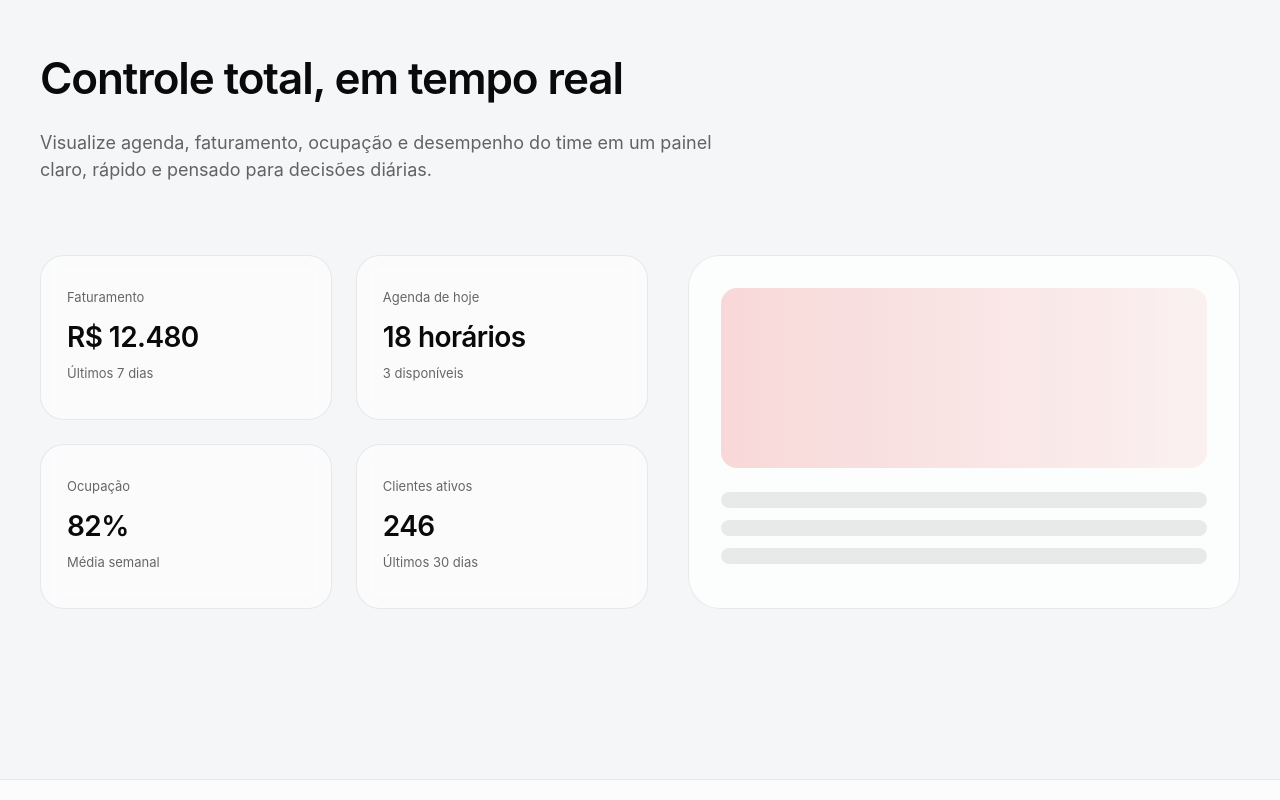
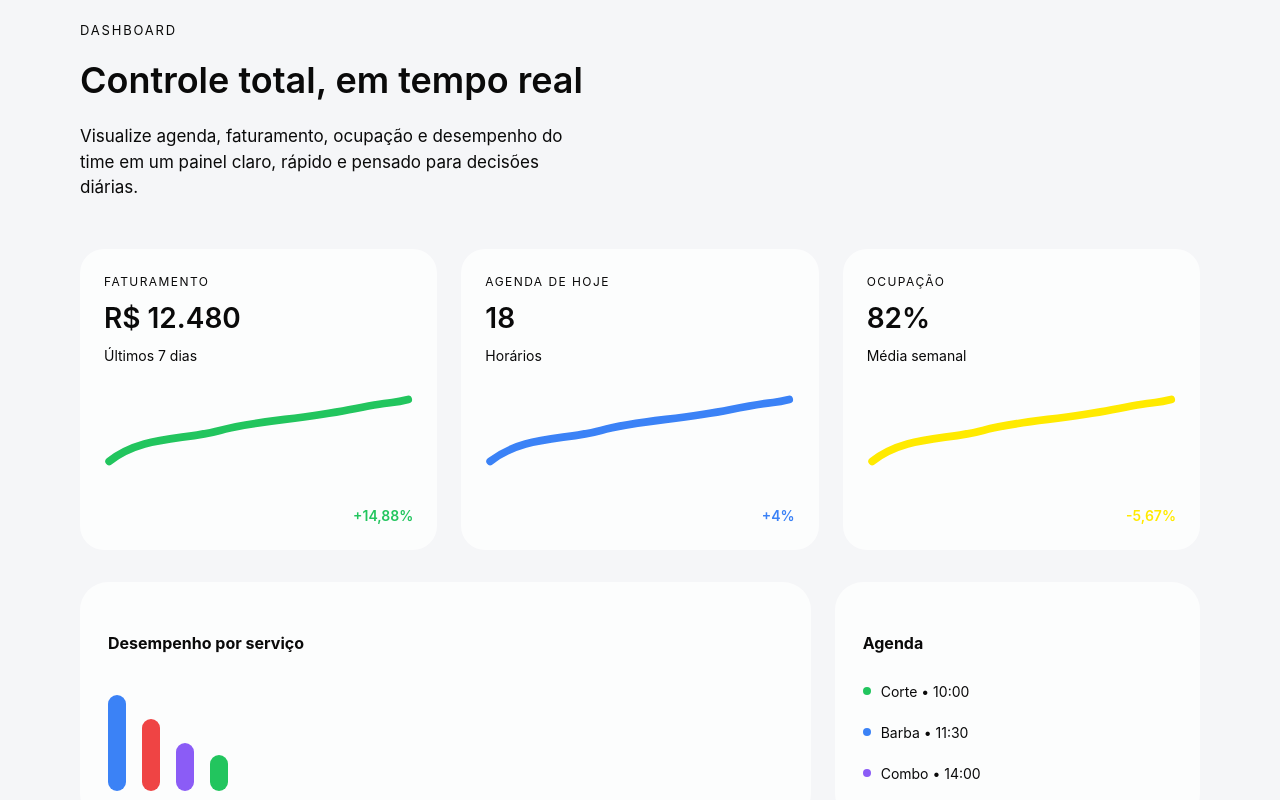
Before and after one commit to suporteeligi-cpu/eligi-fron-tend, a Next.js app: page / in a window 1280 px wide. Shown: the part 2020-2820 px from the top of the page. Built offline with nearby package versions, Linux system fonts and the light colour scheme.

Commit message:
chore: deploy update

```diff
--- a/src/app/components/sections/DashboardPreview.module.css
+++ b/src/app/components/sections/DashboardPreview.module.css
@@ -1,125 +1,125 @@
-/* src/app/components/sections/DashboardPreview.module.css */
+.section {
+  padding: 96px 0;
+  background: var(--bg-default);
+  opacity: 0;
+  transform: translateY(32px);
+  transition: all 0.8s cubic-bezier(0.4, 0, 0.2, 1);
+}
 
-.section {
-  padding: 50px 24px;
+.visible {
+  opacity: 1;
+  transform: translateY(0);
 }
 
 .container {
   max-width: 1200px;
   margin: 0 auto;
+  padding: 0 40px;
 }
 
 .header {
-  max-width: 720px;
-  margin-bottom: 72px;
+  max-width: 520px;
+  margin-bottom: 48px;
 }
 
 .kicker {
   font-size: 13px;
-  font-weight: 600;
-  letter-spacing: 0.08em;
-  text-transform: uppercase;
-  color: var(--brand);
-  margin-bottom: 14px;
-  display: inline-block;
+  letter-spacing: 0.14em;
+  color: var(--text-tertiary);
 }
 
 .title {
-  font-size: 44px;
+  font-size: 36px;
   font-weight: 600;
-  letter-spacing: -0.025em;
-  margin-bottom: 18px;
+  margin: 12px 0;
 }
 
 .subtitle {
-  font-size: 18px;
-  color: var(--text-muted);
+  font-size: 17px;
+  color: var(--text-secondary);
 }
 
 .board {
-  display: grid;
-  grid-template-columns: 1.1fr 1fr;
-  gap: 40px;
+  display: flex;
+  flex-direction: column;
+  gap: 32px;
 }
 
 .cards {
   display: grid;
-  grid-template-columns: repeat(2, 1fr);
+  grid-template-columns: repeat(3, 1fr);
   gap: 24px;
 }
 
-.card {
-  padding: 28px 26px;
-  border-radius: var(--radius-lg);
-  background: var(--bg-glass);
-  backdrop-filter: blur(var(--blur-sm));
-  -webkit-backdrop-filter: blur(var(--blur-sm));
-  border: 1px solid var(--border-soft);
-}
-
-.cardLabel {
-  font-size: 13px;
-  color: var(--text-muted);
-}
-
-.cardValue {
-  display: block;
-  margin-top: 8px;
-  font-size: 28px;
-  font-weight: 600;
-  letter-spacing: -0.02em;
-}
-
-.cardMeta {
-  display: block;
-  margin-top: 6px;
-  font-size: 13px;
-  color: var(--text-muted);
-}
-
-.placeholder {
-  padding: 32px;
-  border-radius: var(--radius-xl);
-  background: var(--bg-elevated);
-  border: 1px solid var(--border-soft);
-  display: flex;
-  flex-direction: column;
+.bottom {
+  display: grid;
+  grid-template-columns: 2fr 1fr;
   gap: 24px;
 }
 
-.fakeChart {
-  height: 180px;
-  border-radius: var(--radius-md);
-  background: linear-gradient(
-    90deg,
-    rgba(225, 6, 0, 0.15),
-    rgba(225, 6, 0, 0.05)
-  );
+.largeCard,
+.sideCard {
+  background: var(--bg-elevated);
+  border-radius: 28px;
+  padding: 28px;
 }
 
-.fakeList div {
-  height: 16px;
-  border-radius: 8px;
-  background: rgba(0, 0, 0, 0.08);
-  margin-bottom: 12px;
+.largeCard h4,
+.sideCard h4 {
+  font-size: 16px;
+  margin-bottom: 16px;
 }
 
-:root[data-theme='dark'] .fakeList div {
-  background: rgba(255, 255, 255, 0.12);
+.fakeBars {
+  display: flex;
+  gap: 16px;
+  align-items: flex-end;
+  height: 120px;
 }
 
-@media (max-width: 1024px) {
-  .board {
+.fakeBars span {
+  width: 18px;
+  border-radius: 12px;
+}
+
+.barBlue { height: 80%; background: #3b82f6; }
+.barRed { height: 60%; background: #ef4444; }
+.barPurple { height: 40%; background: #8b5cf6; }
+.barGreen { height: 30%; background: #22c55e; }
+
+.sideCard ul {
+  list-style: none;
+  padding: 0;
+  margin: 0;
+}
+
+.sideCard li {
+  display: flex;
+  align-items: center;
+  gap: 10px;
+  padding: 10px 0;
+  font-size: 14px;
+}
+
+.dotGreen,
+.dotBlue,
+.dotPurple {
+  width: 8px;
+  height: 8px;
+  border-radius: 50%;
+}
+
+.dotGreen { background: #22c55e; }
+.dotBlue { background: #3b82f6; }
+.dotPurple { background: #8b5cf6; }
+
+/* MOBILE */
+@media (max-width: 768px) {
+  .cards {
+    grid-template-columns: 1fr;
+  }
+
+  .bottom {
     grid-template-columns: 1fr;
   }
 }
-
-@media (max-width: 640px) {
-  .section {
-    padding: 100px 20px;
-  }
-
-  .title {
-    font-size: 34px;
-  }
-}
--- a/src/app/components/sections/DashboardPreview.tsx
+++ b/src/app/components/sections/DashboardPreview.tsx
@@ -1,54 +1,99 @@
-// src/app/components/sections/DashboardPreview.tsx
 'use client'
 
+import { useEffect, useRef } from 'react'
 import styles from './DashboardPreview.module.css'
+import DashboardMetricCard from '../ui/DashboardMetricCard'
 
 export default function DashboardPreview() {
+  const sectionRef = useRef<HTMLElement | null>(null)
+
+  useEffect(() => {
+    const section = sectionRef.current
+    if (!section) return
+
+    const observer = new IntersectionObserver(
+      ([entry]) => {
+        if (entry.isIntersecting) {
+          section.classList.add(styles.visible)
+        }
+      },
+      { threshold: 0.25 }
+    )
+
+    observer.observe(section)
+    return () => observer.disconnect()
+  }, [])
+
   return (
-    <section className={styles.section}>
+    <section ref={sectionRef} className={styles.section}>
       <div className={styles.container}>
+        {/* HEADER */}
         <header className={styles.header}>
           <span className={styles.kicker}>DASHBOARD</span>
           <h2 className={styles.title}>Controle total, em tempo real</h2>
           <p className={styles.subtitle}>
-            Visualize agenda, faturamento, ocupação e desempenho do time em um painel claro,
-            rápido e pensado para decisões diárias.
+            Visualize agenda, faturamento, ocupação e desempenho do time em um
+            painel claro, rápido e pensado para decisões diárias.
           </p>
         </header>
 
         <div className={styles.board}>
+          {/* CARDS SUPERIORES (DASHBOARD REAL) */}
           <div className={styles.cards}>
-            <div className={styles.card}>
-              <span className={styles.cardLabel}>Faturamento</span>
-              <strong className={styles.cardValue}>R$ 12.480</strong>
-              <span className={styles.cardMeta}>Últimos 7 dias</span>
+            <DashboardMetricCard
+              label="FATURAMENTO"
+              value="R$ 12.480"
+              meta="Últimos 7 dias"
+              percent="+14,88%"
+              variant="green"
+            />
+
+            <DashboardMetricCard
+              label="AGENDA DE HOJE"
+              value="18"
+              meta="Horários"
+              percent="+4%"
+              variant="blue"
+            />
+
+            <DashboardMetricCard
+              label="OCUPAÇÃO"
+              value="82%"
+              meta="Média semanal"
+              percent="-5,67%"
+              variant="red"
+            />
+          </div>
+
+          {/* BLOCO INFERIOR */}
+          <div className={styles.bottom}>
+            <div className={styles.largeCard}>
+              <h4>Desempenho por serviço</h4>
+
+              <div className={styles.fakeBars}>
+                <span className={styles.barBlue} />
+                <span className={styles.barRed} />
+                <span className={styles.barPurple} />
+                <span className={styles.barGreen} />
+              </div>
             </div>
 
-            <div className={styles.card}>
-              <span className={styles.cardLabel}>Agenda de hoje</span>
-              <strong className={styles.cardValue}>18 horários</strong>
-              <span className={styles.cardMeta}>3 disponíveis</span>
-            </div>
-
-            <div className={styles.card}>
-              <span className={styles.cardLabel}>Ocupação</span>
-              <strong className={styles.cardValue}>82%</strong>
-              <span className={styles.cardMeta}>Média semanal</span>
-            </div>
-
-            <div className={styles.card}>
-              <span className={styles.cardLabel}>Clientes ativos</span>
-              <strong className={styles.cardValue}>246</strong>
-              <span className={styles.cardMeta}>Últimos 30 dias</span>
-            </div>
-          </div>
-
-          <div className={styles.placeholder}>
-            <div className={styles.fakeChart} />
-            <div className={styles.fakeList}>
-              <div />
-              <div />
-              <div />
+            <div className={styles.sideCard}>
+              <h4>Agenda</h4>
+              <ul>
+                <li>
+                  <span className={styles.dotGreen} />
+                  Corte • 10:00
+                </li>
+                <li>
+                  <span className={styles.dotBlue} />
+                  Barba • 11:30
+                </li>
+                <li>
+                  <span className={styles.dotPurple} />
+                  Combo • 14:00
+                </li>
+              </ul>
             </div>
           </div>
         </div>
--- /dev/null
+++ b/src/app/components/ui/DashboardMetricCard.module.css
@@ -0,0 +1,56 @@
+.card {
+  background: var(--bg-elevated);
+  border-radius: 24px;
+  padding: 24px;
+  display: flex;
+  flex-direction: column;
+  gap: 6px;
+}
+
+.label {
+  font-size: 12px;
+  letter-spacing: 0.12em;
+  color: var(--text-tertiary);
+}
+
+.value {
+  font-size: 28px;
+  font-weight: 600;
+}
+
+.meta {
+  font-size: 14px;
+  color: var(--text-secondary);
+}
+
+.chart {
+  margin: 12px 0;
+  width: 100%;
+  height: auto;
+}
+
+.line {
+  fill: none;
+  stroke-width: 3;
+  stroke-linecap: round;
+  stroke-linejoin: round;
+}
+
+.percent {
+  font-size: 14px;
+  font-weight: 600;
+  align-self: flex-end;
+}
+
+/* VARIANTS */
+.green .line,
+.green .percent { color: #22c55e; stroke: #22c55e; }
+
+.blue .line,
+.blue .percent { color: #3b82f6; stroke: #3b82f6; }
+
+.red .line,
+.red .percent { color: #ffea00; stroke: #ffea00; }
+
+.purple .line,
+.purple .percent { color: #8b5cf6; stroke: #8b5cf6; }
--- /dev/null
+++ b/src/app/components/ui/DashboardMetricCard.tsx
@@ -0,0 +1,64 @@
+'use client'
+
+import { useEffect, useRef } from 'react'
+import styles from './DashboardMetricCard.module.css'
+
+type Variant = 'green' | 'blue' | 'red' | 'purple'
+
+interface DashboardMetricCardProps {
+  label: string
+  value: string
+  meta: string
+  percent: string
+  variant: Variant
+}
+
+export default function DashboardMetricCard({
+  label,
+  value,
+  meta,
+  percent,
+  variant,
+}: DashboardMetricCardProps) {
+  const pathRef = useRef<SVGPathElement | null>(null)
+
+  useEffect(() => {
+    const path = pathRef.current
+    if (!path) return
+
+    const length = path.getTotalLength()
+    path.style.strokeDasharray = `${length}`
+    path.style.strokeDashoffset = `${length}`
+
+    requestAnimationFrame(() => {
+      path.style.strokeDashoffset = '0'
+    })
+  }, [])
+
+  return (
+    <div className={`${styles.card} ${styles[variant]}`}>
+      <span className={styles.label}>{label}</span>
+
+      <div className={styles.value}>{value}</div>
+      <div className={styles.meta}>{meta}</div>
+
+      <svg
+        viewBox="0 0 120 40"
+        fill="none"
+        className={styles.chart}
+        aria-hidden
+      >
+        <path
+          ref={pathRef}
+          d="M2 30
+             C15 20, 30 22, 45 18
+             S75 14, 95 10
+             S110 8, 118 6"
+          className={styles.line}
+        />
+      </svg>
+
+      <span className={styles.percent}>{percent}</span>
+    </div>
+  )
+}
--- a/src/app/components/ui/TrendChart.module.css
+++ b/src/app/components/ui/TrendChart.module.css
@@ -83,3 +83,32 @@
   font-weight: 600;
   color: #22c55e;
 }
+
+/* CORES */
+.green .line {
+  stroke: #22c55e;
+}
+.green .percent {
+  color: #22c55e;
+}
+
+.red .line {
+  stroke: #ef4444;
+}
+.red .percent {
+  color: #ef4444;
+}
+
+.blue .line {
+  stroke: #3b82f6;
+}
+.blue .percent {
+  color: #3b82f6;
+}
+
+.purple .line {
+  stroke: #8b5cf6;
+}
+.purple .percent {
+  color: #8b5cf6;
+}
```
